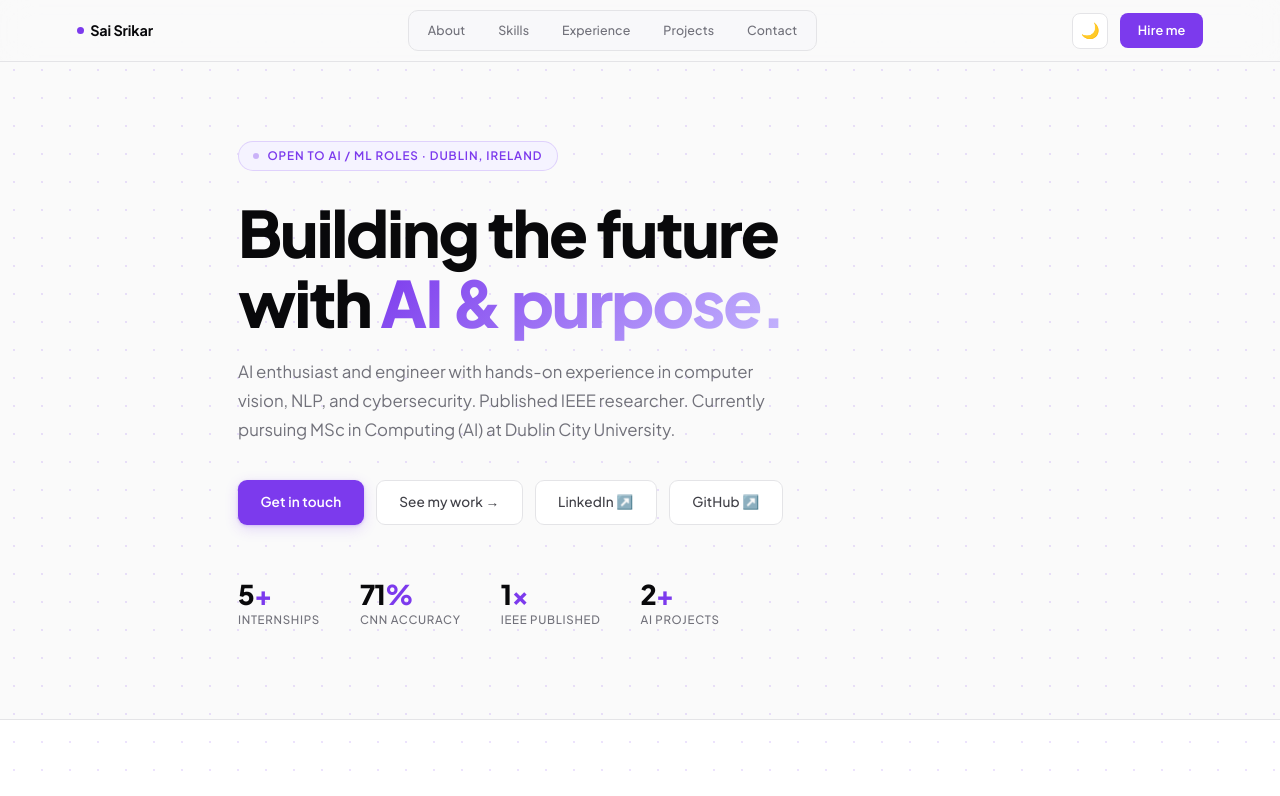
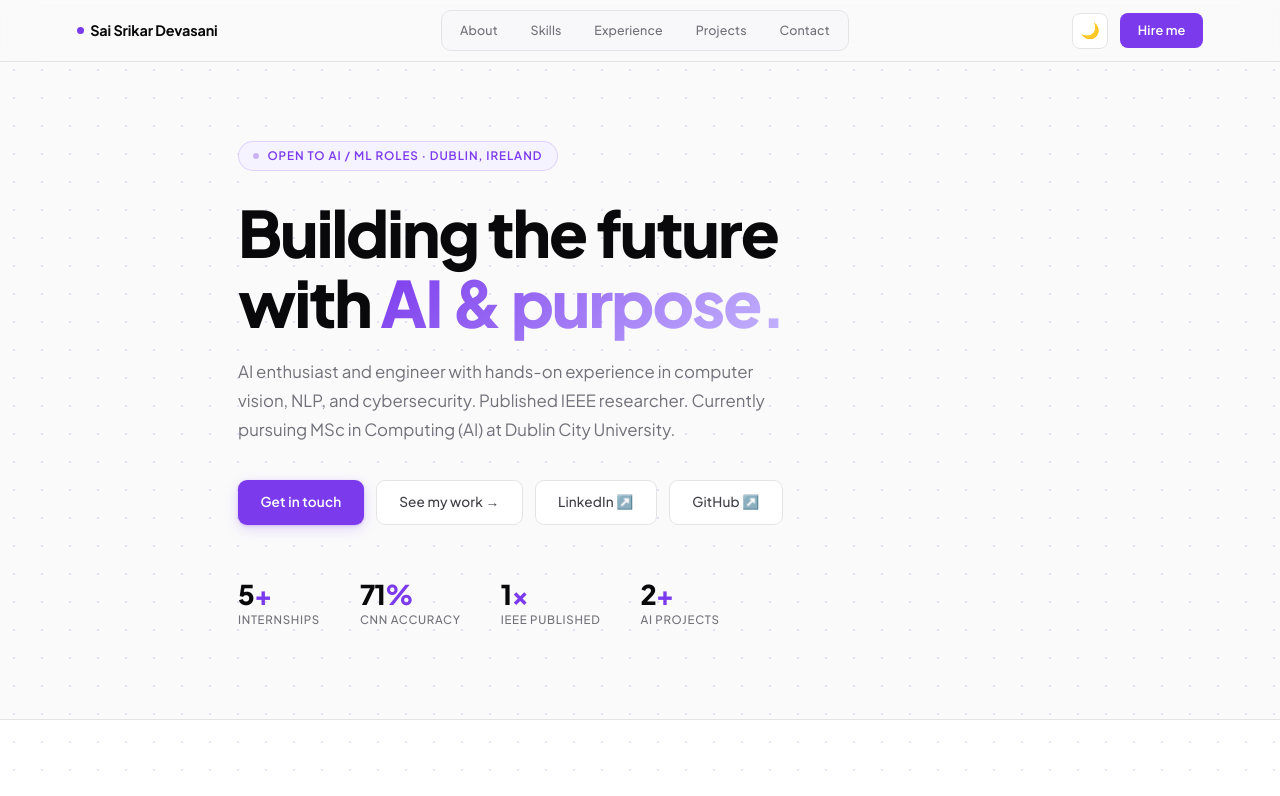
Before and after one commit to saisrikardevasani/Sai-Srikar-Devasani, a plain HTML site: page index.html in a window 1280 px wide. Shown: the top 796 px of the page. Drawn offline with nearby package versions, Linux system fonts and the light colour scheme.

Commit message:
Update navigation logo name to full name

```diff
--- a/index.html
+++ b/index.html
@@ -408,7 +408,7 @@ footer p { font-size:.76rem; color:var(--text3); letter-spacing:.03em; }
 <nav>
   <a href="#" class="nav-logo">
     <span class="nav-logo-dot"></span>
-    Sai Srikar
+    Sai Srikar Devasani
   </a>
   <div class="nav-center">
     <a href="#about">About</a>
```
